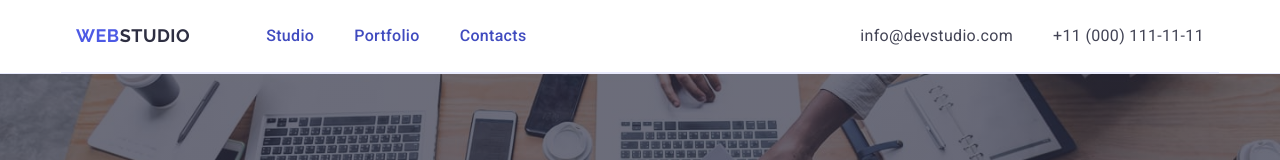
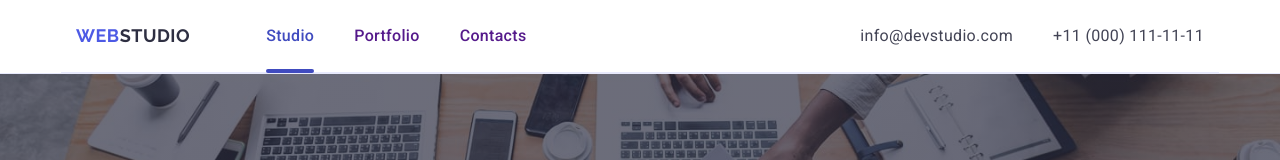
Before and after one commit to Viacheslav-Bo/goit-markup-hw-06, a plain HTML site: page index.html in a window 1280 px wide. Shown: the top 160 px of the page. Drawn offline with nearby package versions, Linux system fonts and the light colour scheme.

Commit message:
current-page

```diff
--- a/css/styles.css
+++ b/css/styles.css
@@ -77,8 +77,6 @@ section {
 }
 
 .nav-list-link {
-  position: relative;
-  color: #404bbf;
   font-size: 16px;
   line-height: 1.5;
   letter-spacing: 0.02em;
@@ -87,8 +85,11 @@ section {
   display: block;
   transition: color 250ms cubic-bezier(0.4, 0, 0.2, 1);
 }
-
-.nav-list-link::after {
+.current {
+  position: relative;
+  color: #404bbf;
+}
+.current::after {
   content: "";
   position: absolute;
   left: 0;
@@ -98,12 +99,11 @@ section {
   background-color: #404bbf;
   border-radius: 2px;
   transition: 250ms cubic-bezier(0.4, 0, 0.2, 1);
-  opacity: 0;
 }
 
-.nav-list-link:hover::after {
+/* .nav-list-link:hover::after {
   opacity: 1;
-}
+} */
 
 .nav-list-link:hover,
 .nav-list-link:focus {
--- a/index.html
+++ b/index.html
@@ -26,7 +26,7 @@
           >
           <ul class="nav-list">
             <li class="nav-item" id="Studio">
-              <a href="./index.html" class="nav-list-link">Studio</a>
+              <a href="./index.html" class="nav-list-link current">Studio</a>
             </li>
             <li class="nav-item" id="Portfolio">
               <a href="" class="nav-list-link">Portfolio</a>
```
